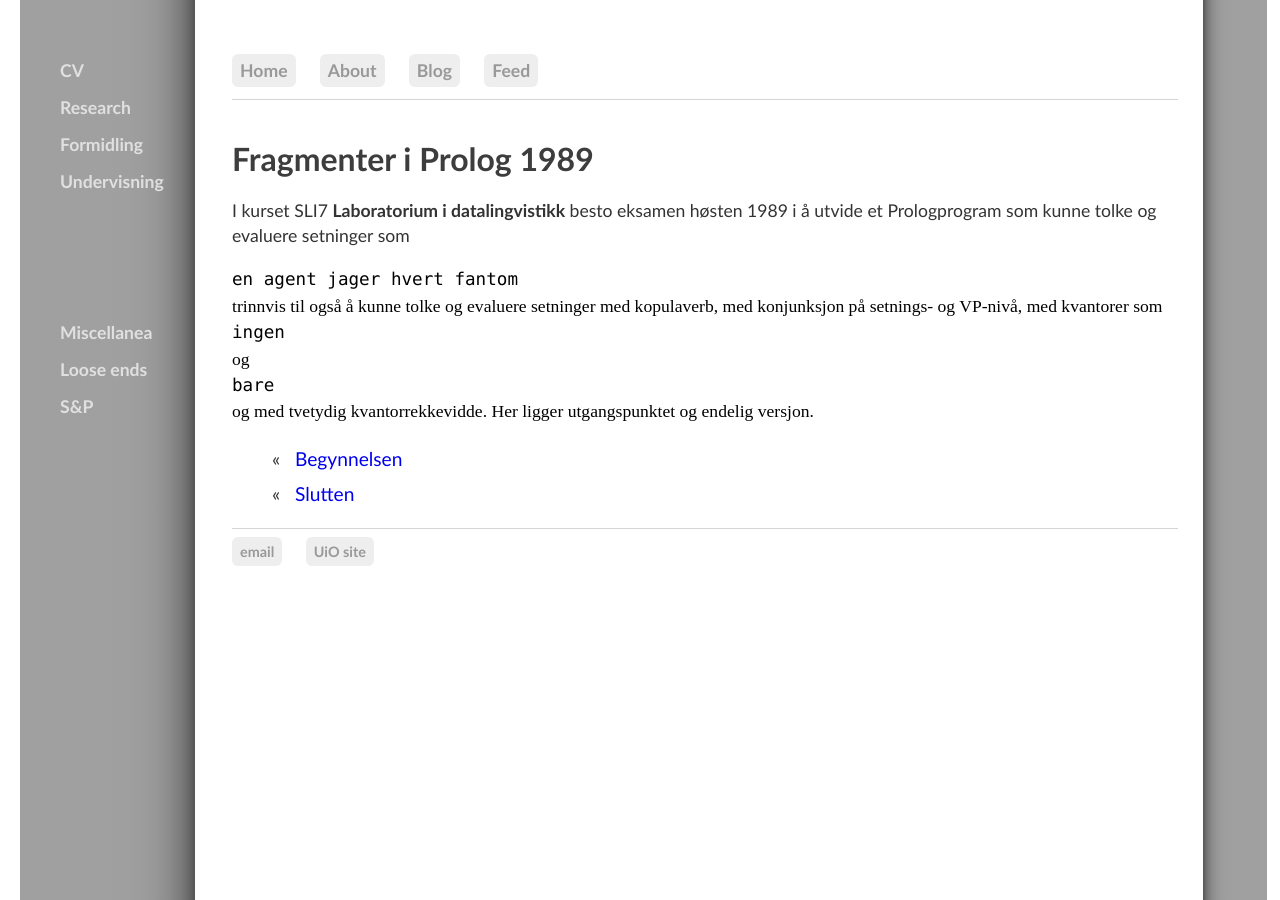
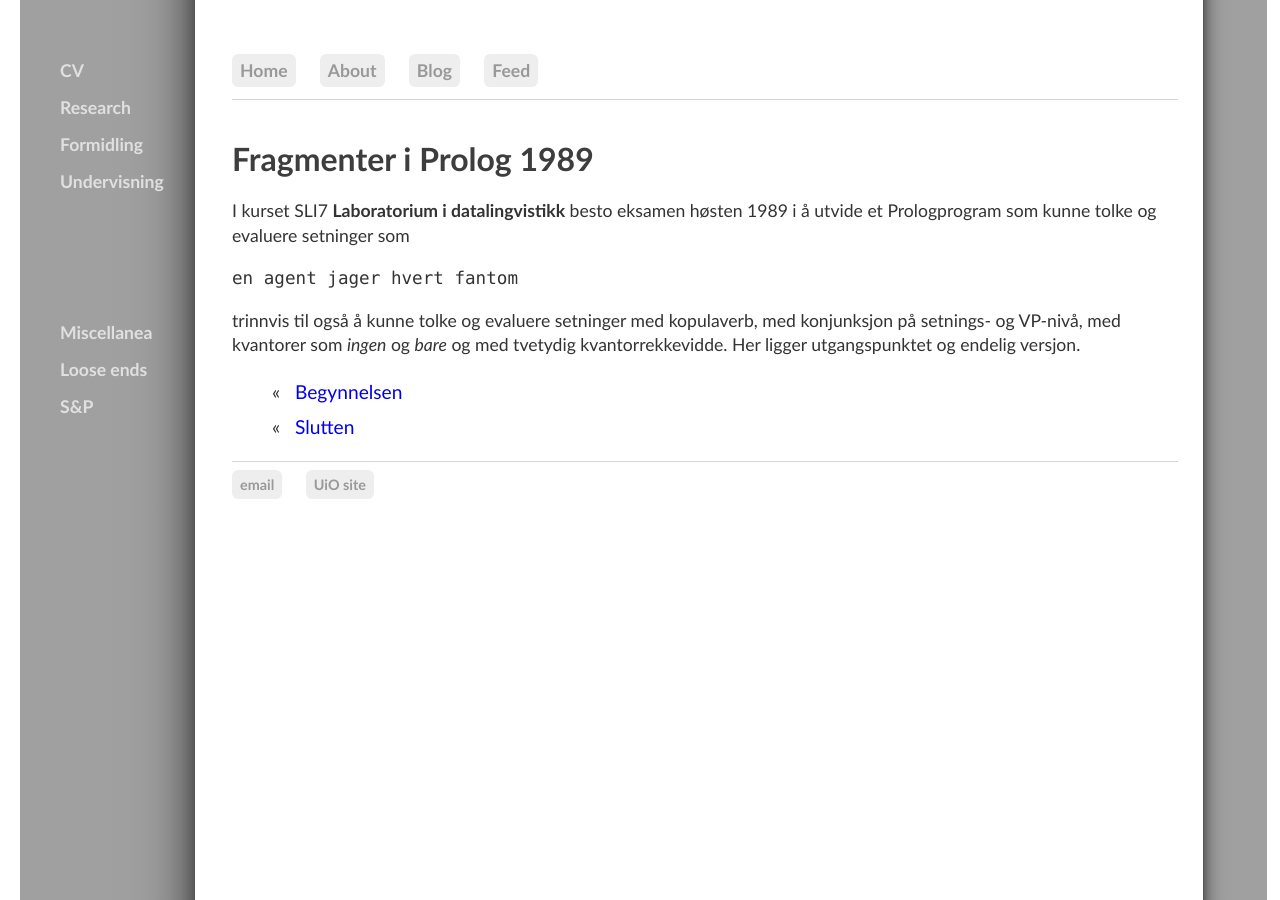
Before and after one commit to kjelljs/kjelljs.github.io, a Jekyll site: the page built from courses/sli7.html, in a window 1280 px wide. Built offline with Jekyll 4.4.1, drawn with Linux system fonts in a browser that asks for light colours.

Commit message:
Update sli7.html

```diff
--- a/courses/sli7.html
+++ b/courses/sli7.html
@@ -14,7 +14,7 @@ figure {
 }
 </style>
 <div class="ingress">
-  <p>I kurset SLI7 <b>Laboratorium i datalingvistikk</b> besto eksamen høsten 1989 i å utvide et Prologprogram som kunne tolke og evaluere setninger som <div style="font-family:'Lucida Console', monospace">en agent jager hvert fantom</div> trinnvis til også å kunne tolke og evaluere setninger med kopulaverb, med konjunksjon på setnings- og VP-nivå, med kvantorer som <div style="font-family:'Lucida Console', monospace">ingen</div> og <div style="font-family:'Lucida Console', monospace">bare</div> og med tvetydig kvantorrekkevidde. Her ligger utgangspunktet og endelig versjon.</p></div>
+  <p>I kurset SLI7 <b>Laboratorium i datalingvistikk</b> besto eksamen høsten 1989 i å utvide et Prologprogram som kunne tolke og evaluere setninger som </p><p style="font-family:'Lucida Console', monospace">en agent jager hvert fantom</p> <p>trinnvis til også å kunne tolke og evaluere setninger med kopulaverb, med konjunksjon på setnings- og VP-nivå, med kvantorer som <i>ingen</i> og <i>bare</i> og med tvetydig kvantorrekkevidde. Her ligger utgangspunktet og endelig versjon.</p></div>
 <ul><li id="blogposts">&laquo; &nbsp; <a href="/pdf/EX_SLI7_STAGE_0.txt">Begynnelsen</a></li>
 <li id="blogposts">&laquo; &nbsp; <a href="/pdf/EX_SLI7_STAGE_4.txt">Slutten</a></li>
 </ul>
```
